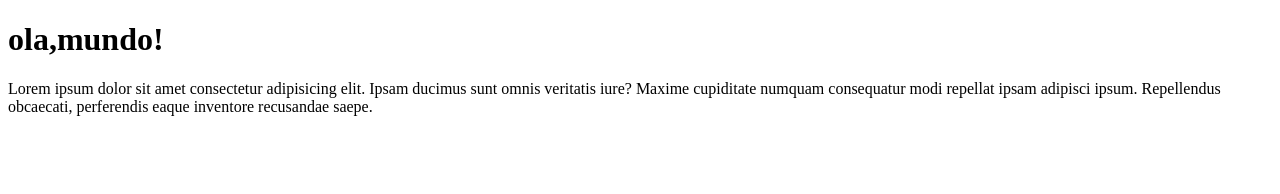
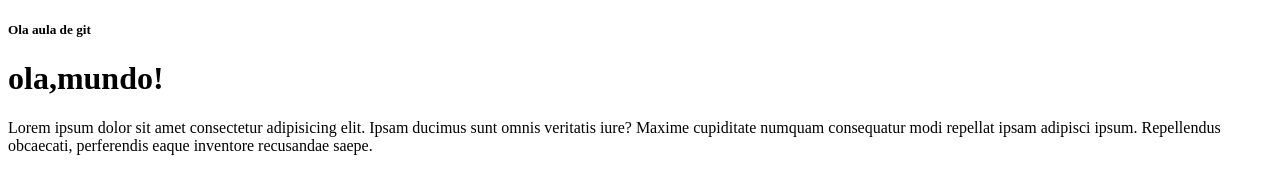
Before and after one commit to luizaaoliveira/CursosIOS, a plain HTML site: page html/aula 1/index.html in a window 1280 px wide. Drawn offline with Linux system fonts and the light colour scheme.

Commit message:
coloquei um h5 na aula 1

```diff
--- a/html/aula 1/index.html
+++ b/html/aula 1/index.html
@@ -7,6 +7,7 @@
 </head>
 
 <body>
+  <h5>Ola aula de git</h5>
 <h1>ola,mundo!</h1>
 <P>Lorem ipsum dolor sit amet consectetur adipisicing elit. Ipsam ducimus sunt omnis veritatis iure? Maxime cupiditate numquam consequatur modi repellat ipsam adipisci ipsum. Repellendus obcaecati, perferendis eaque inventore recusandae saepe.</P>
 
```
